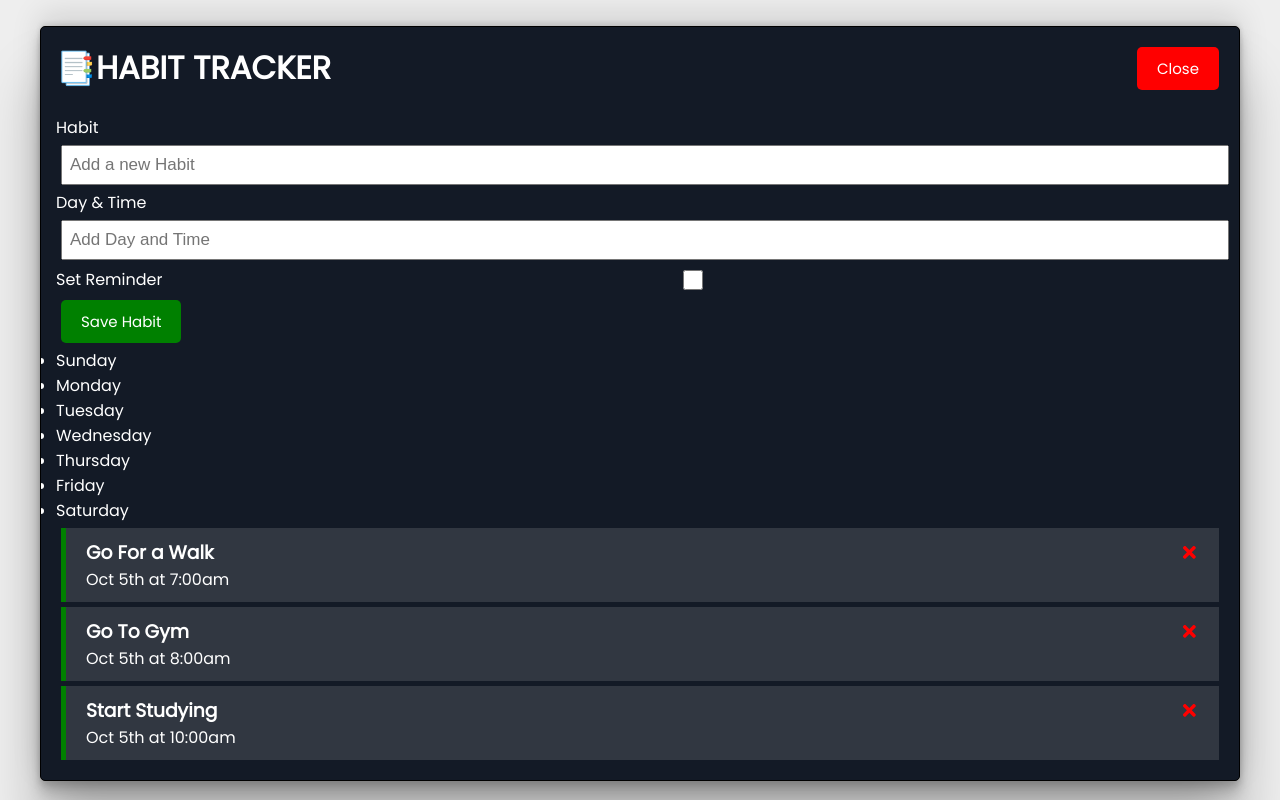
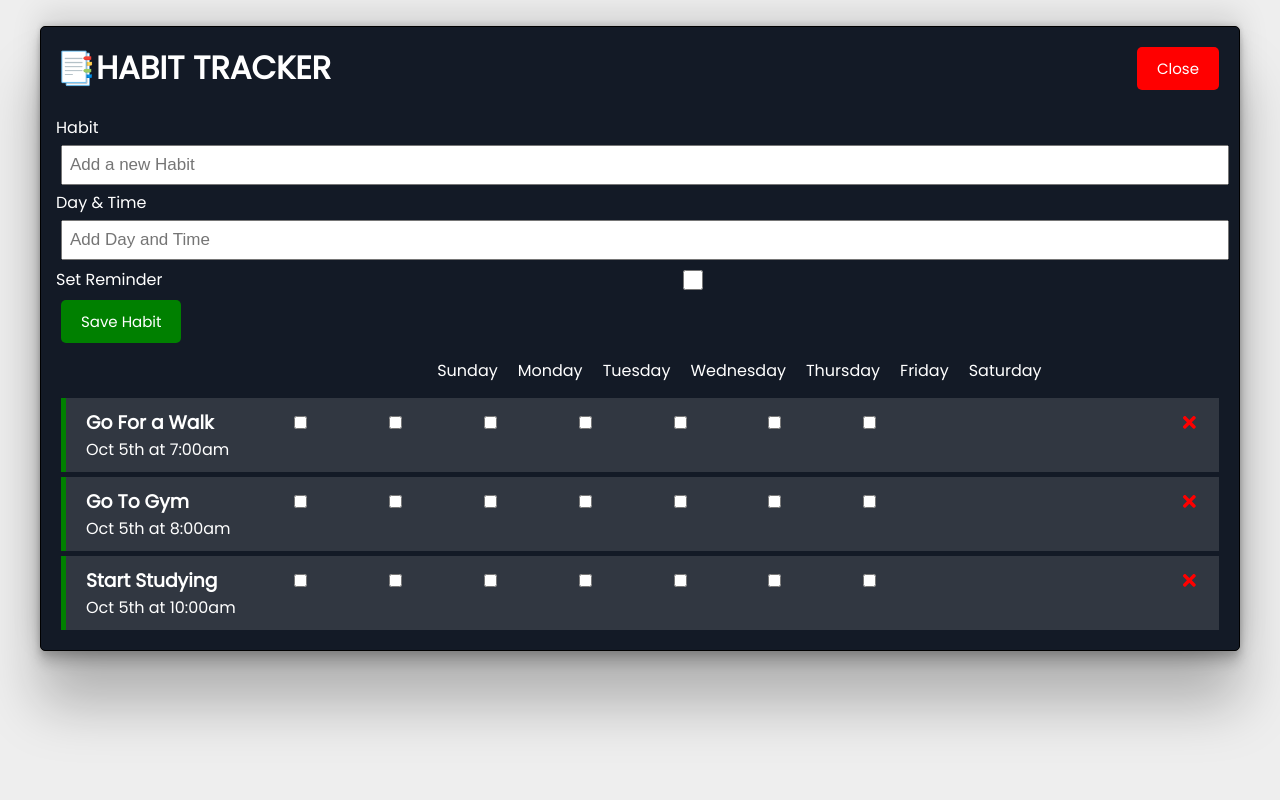
Before and after one commit to NaNshekhar04/habit-tracker, a React (Create React App) app: page / in a window 1280 px wide. Both pictures are taken after a click on the button "Add". Built offline with nearby package versions, Linux system fonts and the light colour scheme.

Commit message:
Adding Daily habit Status via checkBoxes !

```diff
--- a/src/Components/Habit.js
+++ b/src/Components/Habit.js
@@ -2,13 +2,26 @@ import { FaTimes } from 'react-icons/fa'
 
 
 const Habit = ({ habit, onDelete, onSwitch }) => {
+
   return (
 
-    // PARTICULAR HABITLIST PASSING DATA AND FUNCTIONS VIA PROPS
+    // SINGLE HABIT COMPONENT !
 
     <div className='habitsList'>
       <div className={`habit ${habit.reminder ? 'reminder' : ''}`} onDoubleClick={() => onSwitch(habit.id)}>
-        <h3>{habit.text} <FaTimes style={{ color: 'red', cursor: 'pointer' }} onClick={() => onDelete(habit.id)} /> </h3>
+        <h3>{habit.text}
+          <ul className='dayStatus'>
+            <li><input type="checkbox" className='status'/></li>
+            <li><input type="checkbox" className='status'/></li>
+            <li><input type="checkbox" className='status' /></li>
+            <li><input type="checkbox" className='status'/></li>
+            <li><input type="checkbox" className='status'/></li>
+            <li><input type="checkbox" className='status'/></li>
+            <li><input type="checkbox" className='status'/></li>
+
+          </ul>
+
+         <FaTimes style={{ color: 'red', cursor: 'pointer' }} onClick={() => onDelete(habit.id)} /> </h3>
         <p>{habit.day}</p>
       </div>
     </div>
--- a/src/index.css
+++ b/src/index.css
@@ -99,3 +99,33 @@ body {
   flex: 2;
   height: 20px;
 }
+
+
+
+.days{
+  display: flex;
+  justify-content: center;
+  align-items: center;
+  margin-left: 82px;
+  padding-left: 10%;
+  flex-direction: row;
+}
+
+.days li{
+  list-style: none;
+  margin: 10px;
+
+}
+
+
+.dayStatus{
+  display: flex;
+  position: absolute;
+  margin-left: 80px;
+  padding-left: 10%;
+}
+
+.dayStatus li{
+  list-style: none;
+  margin-right: 90%;
+}
```
